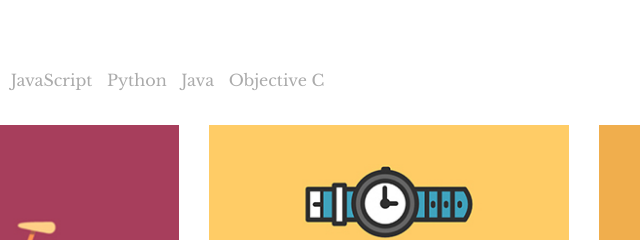
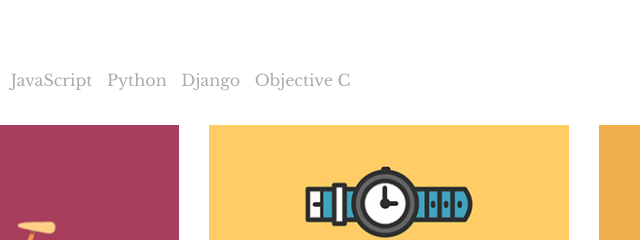
Before and after one commit to dorson755/dorson755.github.io, a plain HTML site: page works.html in a window 1280 px wide. Shown: the part 217-457 px from the top of the page, 251-891 px from the left. Drawn offline with nearby package versions, Linux system fonts and the light colour scheme; files whose address does not match are found by name.

Commit message:
adjusting labels again

```diff
--- a/works.html
+++ b/works.html
@@ -83,7 +83,7 @@
               <li><a href="#" data-filter=".React">React</a></li>
               <li><a href="#" data-filter=".JavaScript">JavaScript</a></li>
               <li><a href="#" data-filter=".Python">Python</a></li>
-              <li><a href="#" data-filter=".Jaa">Java</a></li>
+              <li><a href="#" data-filter=".Django">Django</a></li>
               <li><a href="#" data-filter=".ObjectiveC">Objective C</a></li>
             </ul>
           </div>
```
